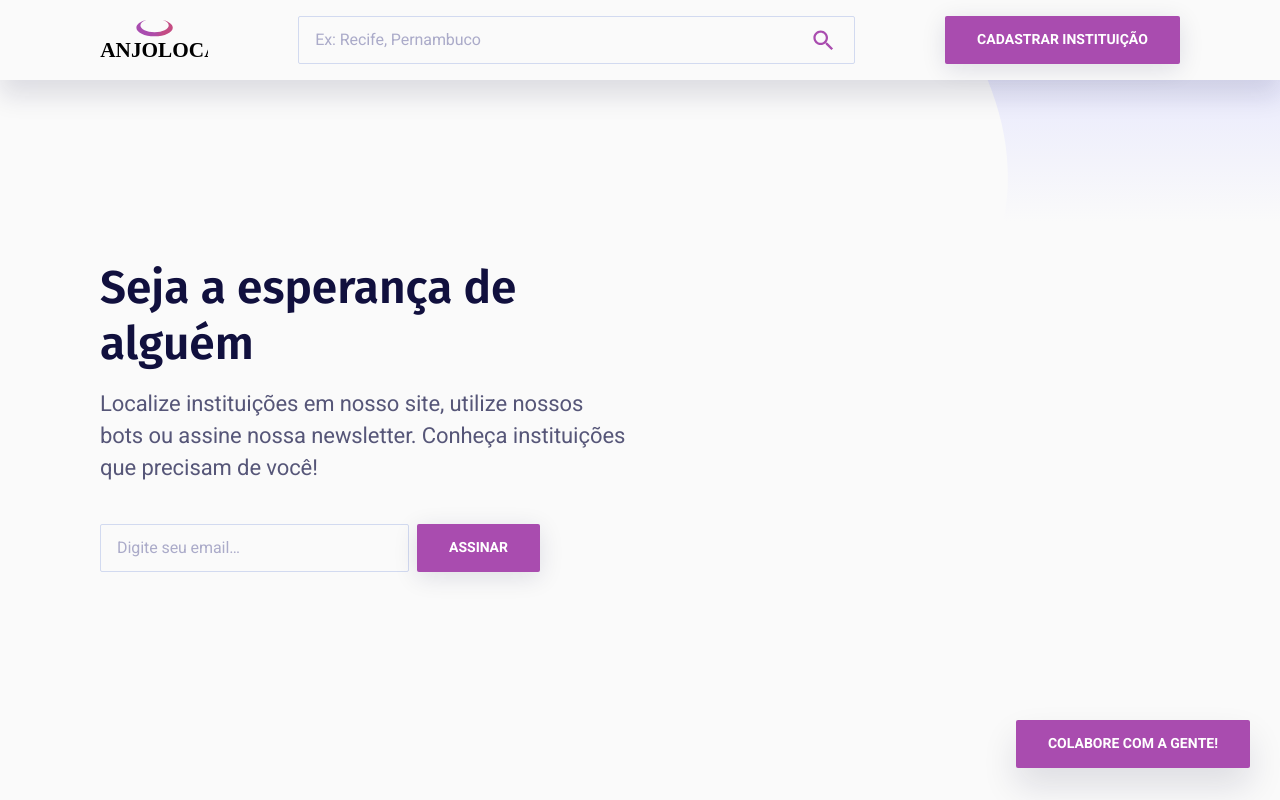
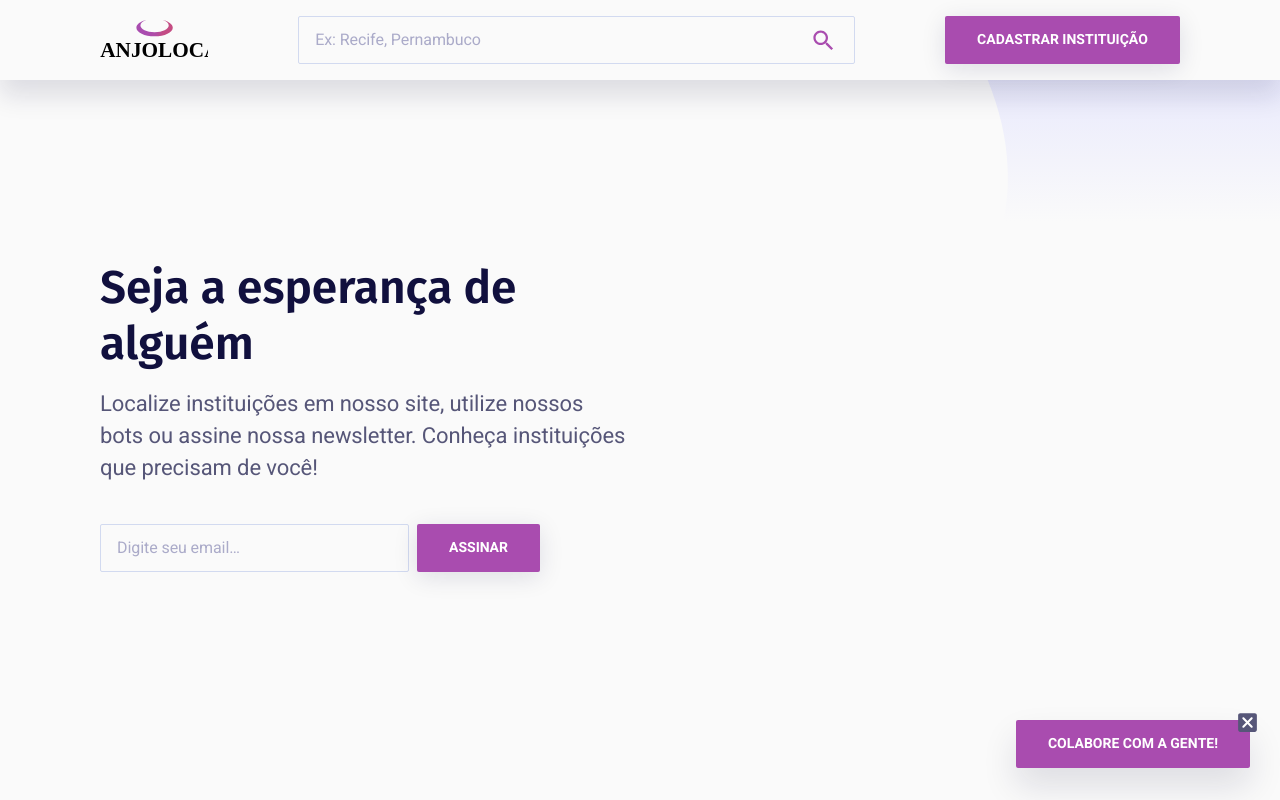
Before and after one commit to jairmedeiros/anjolocal, a Next.js app: page / in a window 1280 px wide. Shown: the top 800 px of the page. Built offline with nearby package versions, Linux system fonts and the light colour scheme; no server answers.

Commit message:
Botão de fechar para o ButtonFloating

```diff
--- a/public/static/js/main.js
+++ b/public/static/js/main.js
@@ -6,7 +6,7 @@ $(document).ready(function init() {
 
   $(window).on('scroll', function ChangeButtonFloating() {
     const element = document.getElementsByClassName('site-footer')[0];
-    const buttonFloating = document.getElementsByClassName('button-floating')[0];
+    const buttonFloating = document.getElementsByClassName('floating')[0];
     const pageTop = $(window).scrollTop();
     const pageBottom = pageTop + $(window).height();
     const elementTop = $(element).offset().top;
--- a/src/components/common/ButtonFloating/index.js
+++ b/src/components/common/ButtonFloating/index.js
@@ -15,9 +15,16 @@ const defaultProps = {
 
 function ButtonFloating({ majorStyle, url, children }) {
   return (
-    <Button majorStyle={majorStyle} url={url} customClass="button-floating">
-      {children}
-    </Button>
+    <div className="floating">
+      <div className="floating-inner">
+        <a className="close-button" href="#">
+          <img src="/static/images/close.svg" alt="Fechar" />
+        </a>
+        <Button majorStyle={majorStyle} url={url} customClass="button-floating">
+          {children}
+        </Button>
+      </div>
+    </div>
   );
 }
 
--- a/src/components/common/ButtonFloating/styles.scss
+++ b/src/components/common/ButtonFloating/styles.scss
@@ -1,10 +1,21 @@
 @import '../../../../public/static/scss/style';
 
-.button-floating {
+.floating {
   animation: shadowFloat 1.2s linear alternate infinite;
   bottom: 30px;
   position: fixed;
   right: 30px;
+}
+
+.floating-inner {
+  position: relative;
+}
+
+.close-button {
+  bottom: 33px;
+  position: absolute;
+  right: -10px;
+  width: 25px;
 }
 
 @keyframes shadowFloat {
```
Also changed, not shown: public/static/images/close.svg (added).
